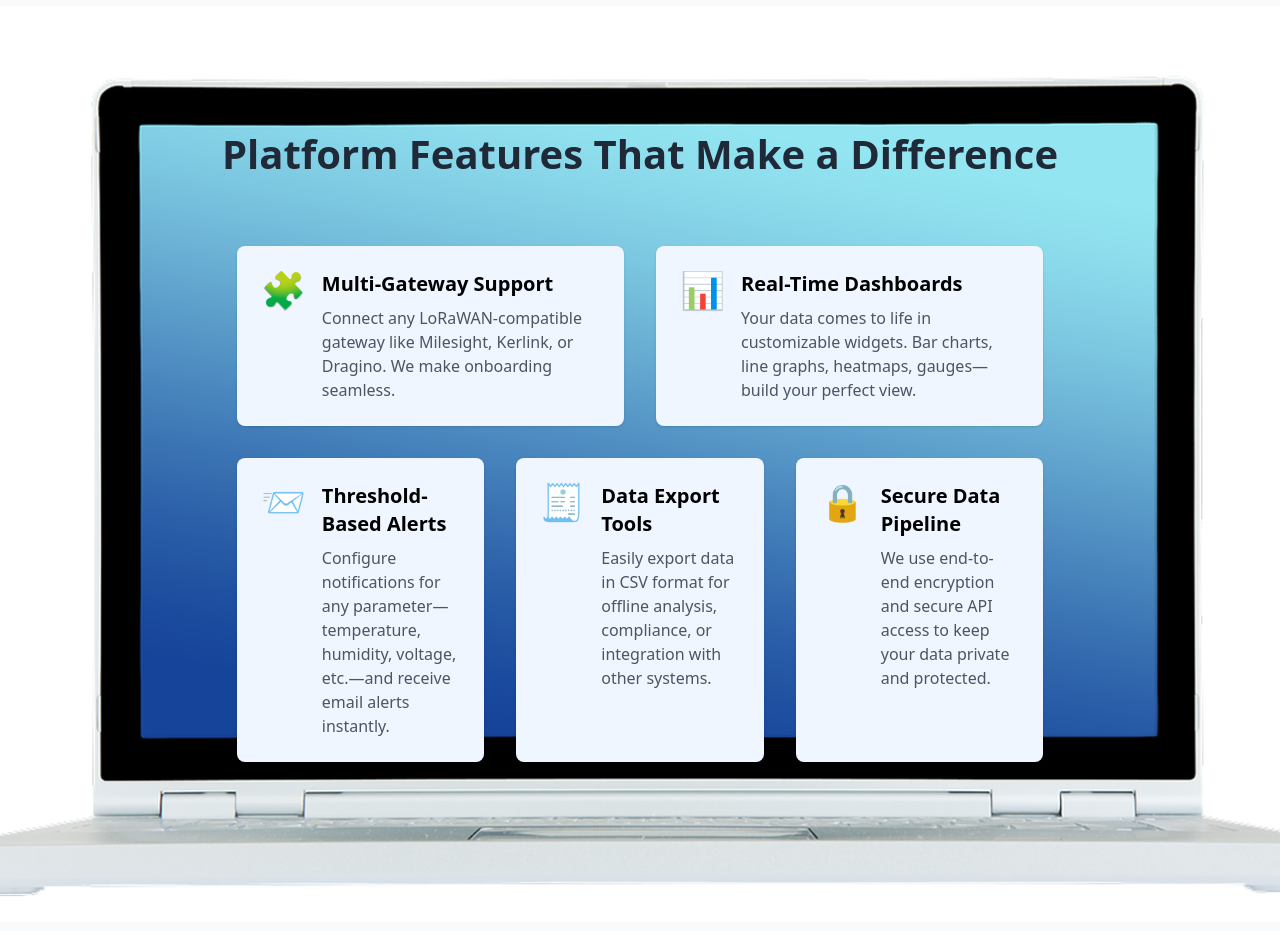
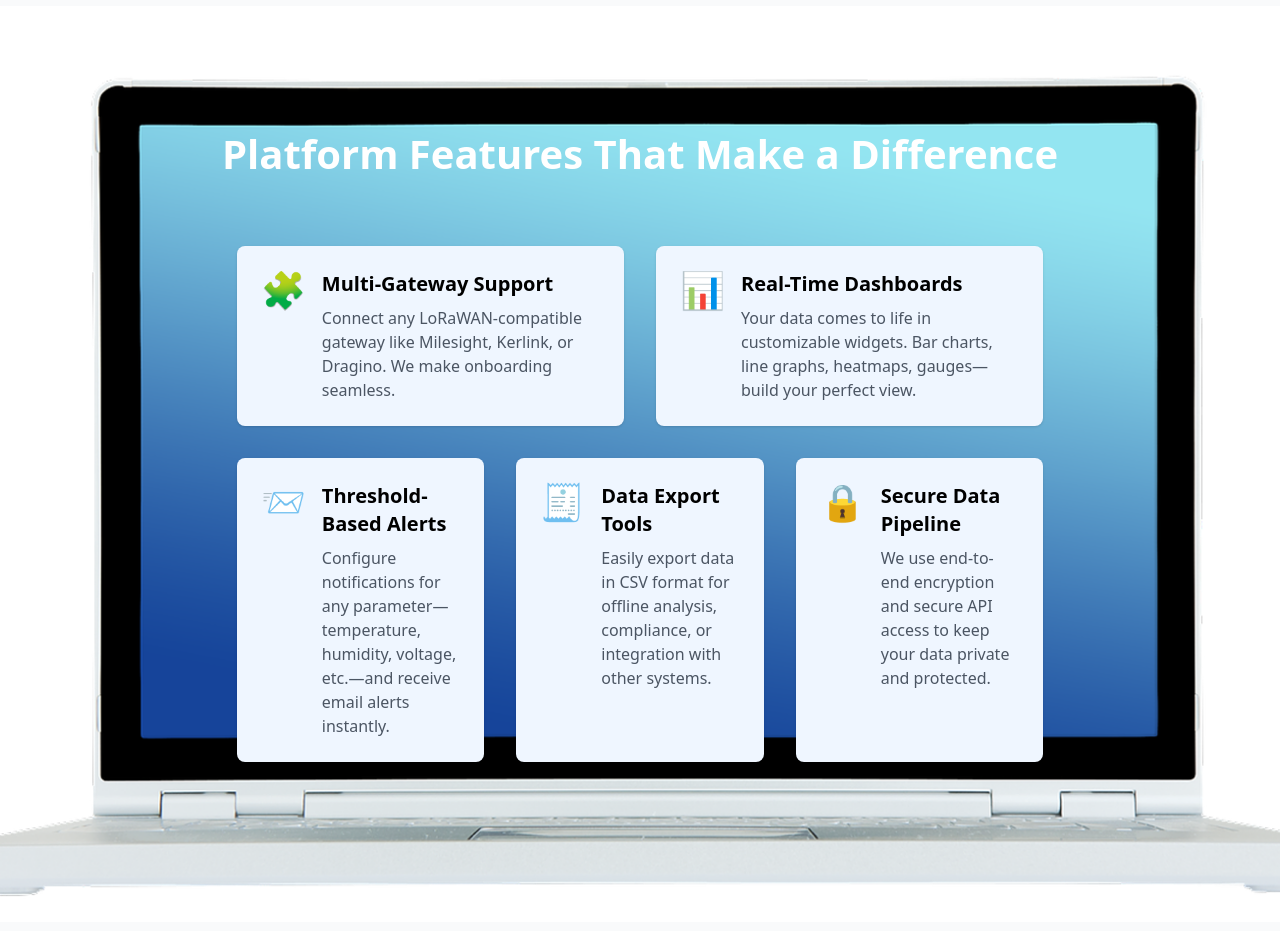
Before and after one commit to NovelAquatech/noveaq-website, a Next.js app: page /iot in a window 1280 px wide. Shown: the part 3160-4091 px from the top of the page. Built offline with nearby package versions, Linux system fonts and the light colour scheme.

Commit message:
Adjusted width for all screens

```diff
--- a/content/contact.json
+++ b/content/contact.json
@@ -40,7 +40,7 @@
     },
     {
       "_block": "officeSection",
-      "title": "Get In Touch With Us (Branch Office)",
+      "title": "Branch Office",
       "descriptionBlock": {
         "description": "This office is used by the directors of Novel Aquatech Aquatech to meet with customers, vendors, and with internal teams as required. All software engineers also use this office when they are not working at the customer premises. The office has full video conference facility which we use for meeting people overseas and when personal meetings are restricted or difficult in Australia.",
         "contactList": [
--- a/src/app/iot/page.tsx
+++ b/src/app/iot/page.tsx
@@ -233,7 +233,7 @@ const KeyFeaturesSection = ({
           }}
         />
       </div>
-      <h2 className=" relative text-4xl md:text-5xl font-bold text-white sm:text-gray-800 mb-10 text-center">
+      <h2 className=" relative text-4xl md:text-5xl font-bold md:text-white sm:text-gray-800 mb-10 text-center">
         {keyFeaturesSection.title}
       </h2>
 
--- a/src/app/software-engineering/page.tsx
+++ b/src/app/software-engineering/page.tsx
@@ -161,7 +161,7 @@ const WhyChooseSection = ({
         <h2 className="text-4xl md:text-5xl font-bold text-gray-800 mb-14 text-center">
           {whyChooseSection.title}
         </h2>
-        <div className="grid grid-cols-1 md:grid-cols-1 gap-0 w-1/2 mx-auto">
+        <div className="grid grid-cols-1 md:grid-cols-1 gap-0 md:w-1/2 sm:w-4/5 mx-auto">
           {whyChooseSection.points?.map((point: PointsItem, index: number) => (
             <div
               key={index}
```
